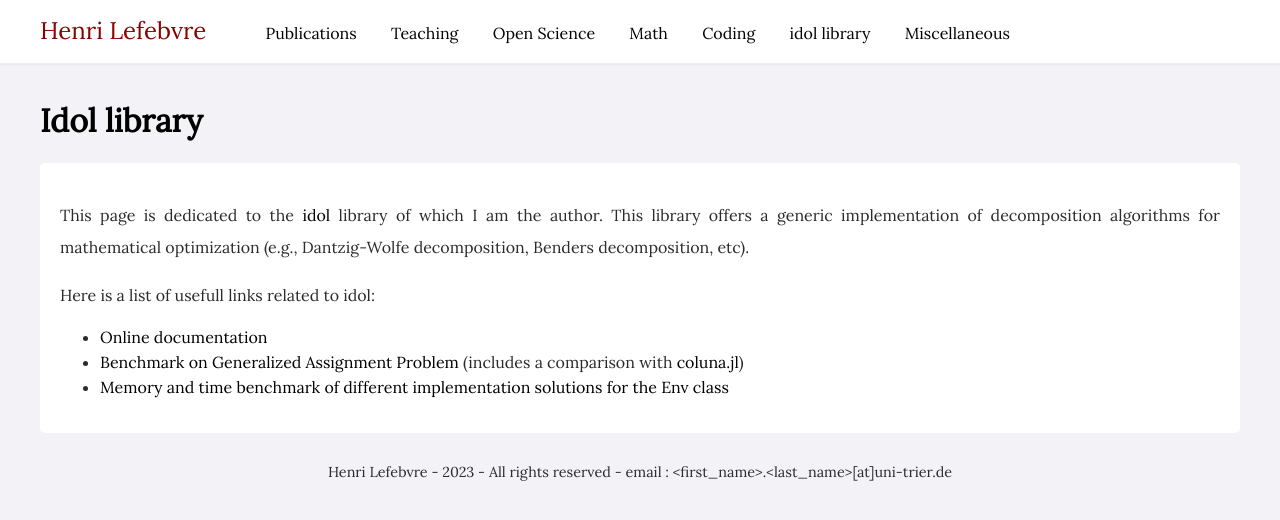
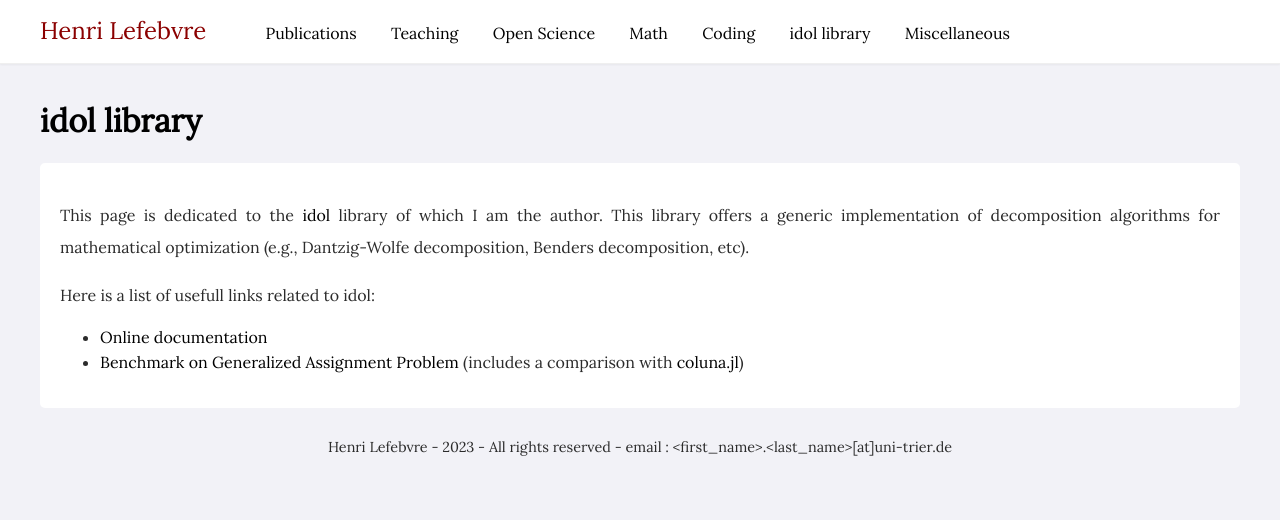
Before and after one commit to hlefebvr/hlefebvr.github.io, a Jekyll site: the page built from idol-lib/index.html, in a window 1280 px wide. Shown: the top 520 px of the page. Built offline with Jekyll 4.4.1, drawn with Linux system fonts in a browser that asks for light colours; nearby versions of some CDN libraries; a style sheet for code colours, icons or effects is not loaded.

Commit message:
remove memory benchmark

```diff
--- a/idol-lib/index.html
+++ b/idol-lib/index.html
@@ -1,6 +1,6 @@
 ---
 layout: page
-title: "Idol library"
+title: "idol library"
 ---
 
 <p>
@@ -13,7 +13,7 @@ This page is dedicated to the <a href="https://github.com/hlefebvr/idol">idol</a
   <ul>
     <li><a href="/idol/" target="_blank">Online documentation</a></li>
     <li><a href="/idol_benchmark/GAP.render.html" target="_blank">Benchmark on Generalized Assignment Problem</a>  (includes a comparison with <a href="https://github.com/atoptima/Coluna.jl">coluna.jl</a>)</li>
-    <li><a href="memory.render.html">Memory and time benchmark of different implementation solutions for the Env class</a></li>
+    <!-- <li><a href="memory.render.html">Memory and time benchmark of different implementation solutions for the Env class</a></li> -->
   </ul>
 
 </p>
```
